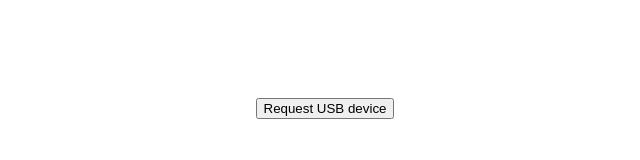
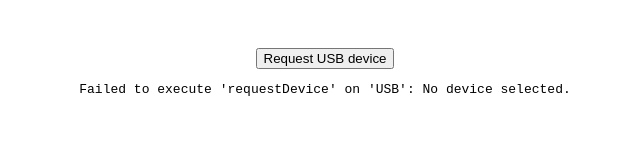
Before and after one commit to hansmaad/webusbserial, a plain HTML site: page docs/index.html in a window 1280 px wide. Both pictures are taken after a click on the button "Request USB device". Shown: the whole page, without its empty margins (315-955 px from the left). Drawn offline with Linux system fonts and the light colour scheme.

Commit message:
Handle erros in requestDevice

```diff
--- a/docs/index.html
+++ b/docs/index.html
@@ -10,7 +10,8 @@
       display: flex;
       align-items: center;
       justify-content: center;
-      height: 200px;
+      margin-top: 3em;
+      flex-direction: column;
     }
   </style>
 </head>
@@ -24,14 +25,20 @@
 
   <script type="text/javascript">
     async function run() {
+      const out = document.getElementById('out');
+      try {
         const device = await navigator.usb.requestDevice({ filters: [] });
-      const out = document.getElementById('out');
         out.innerHTML = [
           'productName',
           'deviceClass',
           'deviceSubclass',
           'deviceProtocol',
         ].map(k => k + ': ' + device[k]).join('\n');
+      }
+      catch (e) {
+        out.innerHTML = e.message;
+      }
+
 
     }
     document.getElementById('request').addEventListener('click', run);
```
Lines whose indentation alone changed are shown as unchanged.
